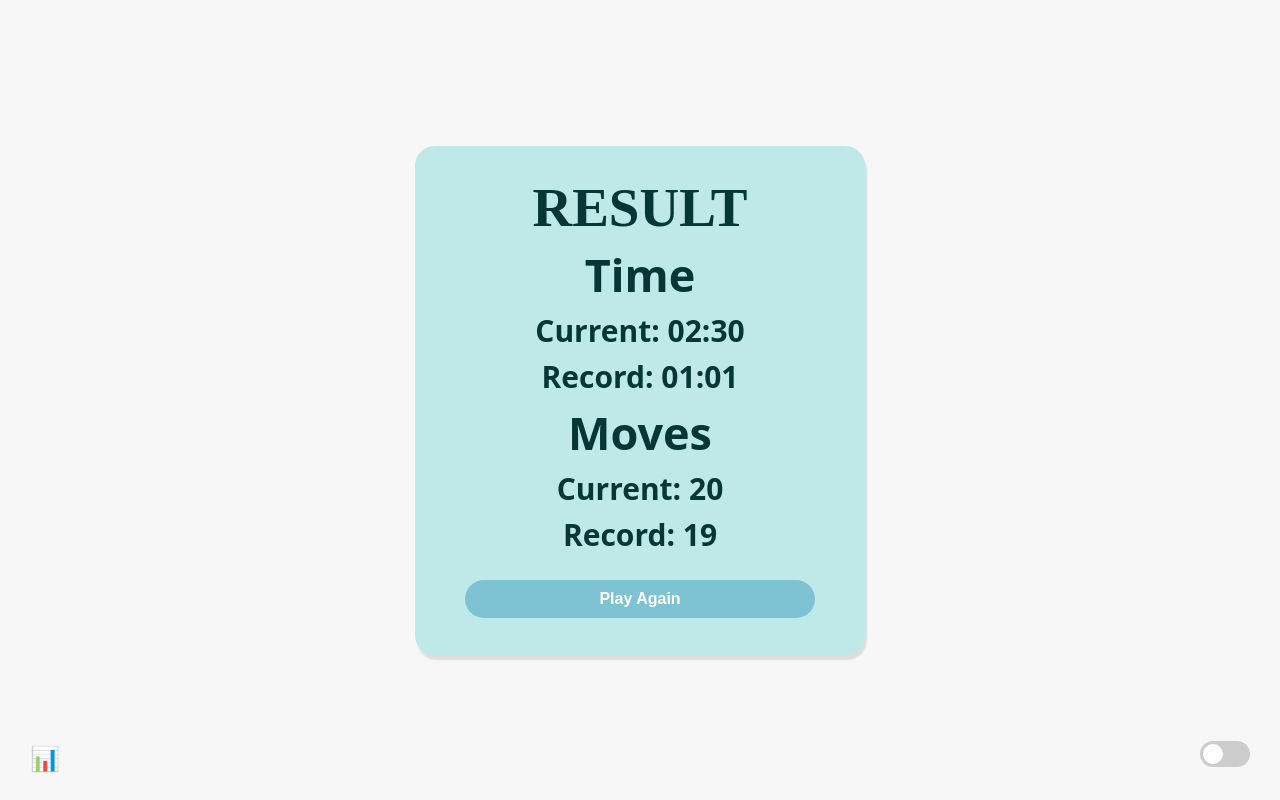
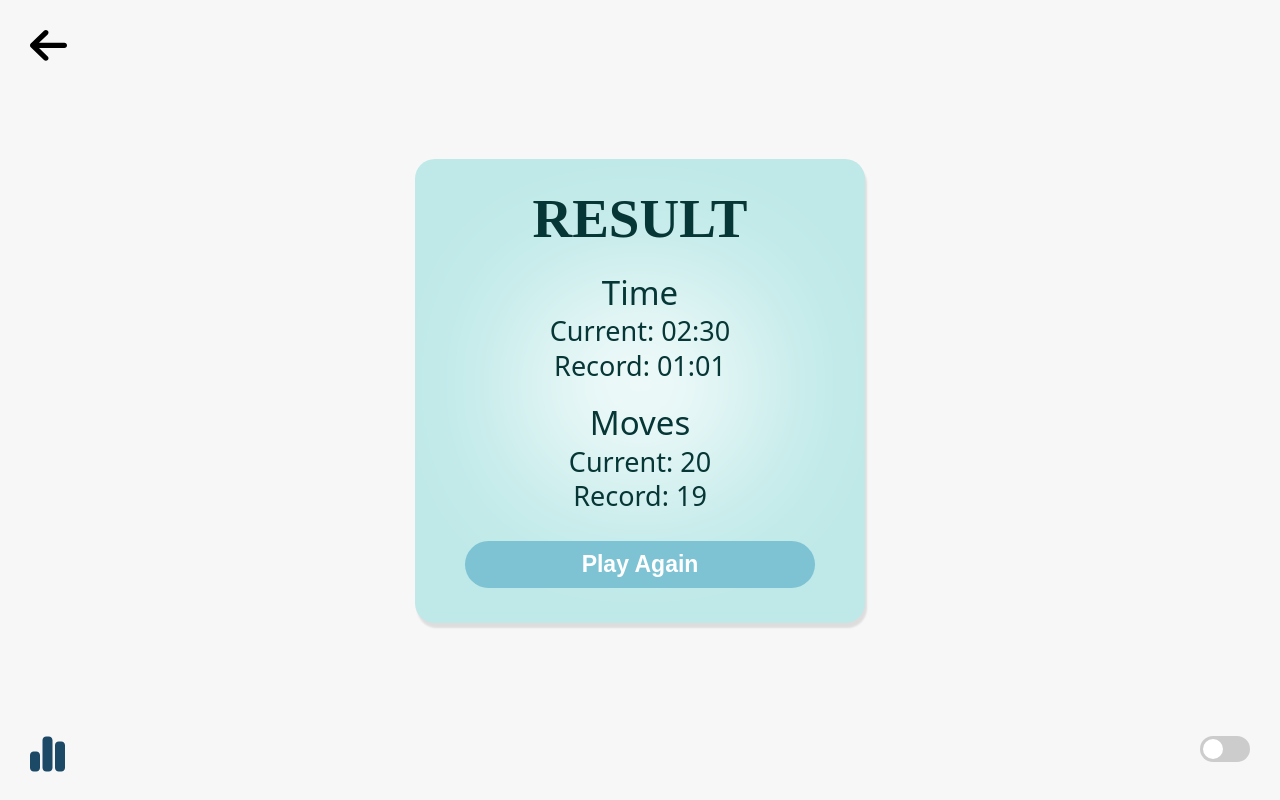
Before and after one commit to cse110-sp25-group14/cse110-sp25-group14, a website: page result.html in a window 1280 px wide. Drawn offline with Linux system fonts and the light colour scheme; a web font is replaced by a local one.

Commit message:
made styling fixes to result page

```diff
--- a/result.css
+++ b/result.css
@@ -7,10 +7,6 @@
   body {
     background-color: #f7f7f7;
     font-family: 'Baloo 2', sans-serif;
-    display: flex;
-    justify-content: center;
-    align-items: center;
-    height: 100vh;
   }
 
   .result {
@@ -22,9 +18,40 @@
     font-size: 55px;
   }
 
+  h1, h2 {
+    margin: 0;
+    padding: 0;
+    line-height: 1.1;
+  }
+
+  /* back arrow styling */
+  #page-info {
+    display: flex;
+    align-items: center;
+    justify-content: flex-start;
+    position: relative;
+    margin: 30px;
+    gap: 10px;
+  }
+
+  #content {
+    display: flex;
+    justify-content: center;
+    align-items: center;
+    height: 75vh;
+  }
+
+  #page-info img{
+    cursor: pointer;
+  }
+
   /* Main result card styling */
   #result-card {
     background-color: #BEE9E8;
+    background-image: url("assets/blur-bg.svg");
+    background-size: cover;
+    background-position: center;
+    background-repeat: no-repeat;
     padding: 30px 20px;
     border-radius: 20px;
     box-shadow: 2px 5px 2px rgb(0 0 0 / 10%);
@@ -36,7 +63,7 @@
   }
 
   .section h2 {
-    font-size: 30px;
+    font-size: 27px;
     margin: 5px 0;
     font-family: "Konkhmer Sleokchher", system-ui;
   }
@@ -46,11 +73,22 @@
   }
 
   h2.time {
-    font-size: 45px;
+    font-size: 33px;
+    margin-top: 25px;
+    font-weight: normal;
   }
 
   h2.moves{
-    font-size: 45px;
+    font-size: 33px;
+    margin-top: 25px;
+    font-weight: normal;
+  }
+
+  .current-time,
+  .record-time,
+  .current-moves,
+  .current-record {
+    font-weight: 400;
   }
 
   /* play again */
@@ -59,9 +97,9 @@
     color: white;
     border: none;
     padding: 10px 20px;
-    margin-top: 20px;
+    margin-top: 25px;
     border-radius: 25px;
-    font-size: 16px;
+    font-size: 23px;
     cursor: pointer;
     transition: background-color 0.3s ease;
     max-width: 90%;
@@ -100,6 +138,12 @@
     font-size: 1.5rem;
   }
 
+  .footer-icon img{
+    width: 35px;
+    height: auto;
+    cursor: pointer;
+  }
+
 /* toggle */
 .toggle {
   width: 50px;
@@ -127,11 +171,8 @@
   body.dark .toggle { background: #444; }
   body.dark .toggle::before { transform: translateX(24px); }
 
-  .footer-icon button {
-    background: none;
-    border: none;
-    font-size: 24px;
-    cursor: pointer;
+  body.dark .footer-icon img {
+    content: url('assets/record-white.svg');
   }
 
   body.dark {
@@ -139,8 +180,13 @@
     color: #fff;
   }
 
+  body.dark #page-info img {
+    content: url('assets/backarrow-white.svg');
+  }
+
   body.dark #result-card{
-    background: #174517;
+    background-color: #174517;
+    background-image: url("assets/blur-bg-darkmode.svg");
     color:#fff
   }
 
--- a/result.html
+++ b/result.html
@@ -10,9 +10,9 @@
   <link rel="stylesheet" href="result.css" />
 </head>
 <body>
-  <header class="stats-banner">
-    <!-- <button id="back-btn" class="back-btn" aria-label="Go back">←</button> -->
-  </header>
+  <div id="page-info">
+    <img src="assets/backarrow.svg" alt="black back arrow"/>
+  </div>
   <main id="content" aria-label="Score summary">
     <div id="result-card">
         <div class="section">
@@ -31,12 +31,13 @@
   </main>
   <footer>
     <div class="footer-icon">
-      <button id="leaderboard-btn" aria-label="Go to leaderboard">📊</button>
+      <img src="assets/record.svg" alt="leaderboard button"/>
     </div>
 
     <div class="toggle" id="themeToggle"
-         role="switch" aria-checked="false"
-         aria-label="Toggle dark mode"></div>
+      role="switch" aria-checked="false"
+      aria-label="Toggle dark mode">
+    </div>
   </footer>
   <script>
     /* Light / dark toggle */
```
Also changed, not shown: assets/backarrow-white.svg (added), assets/blur-bg-darkmode.svg (added), assets/blur-bg.svg (added), assets/record-white.svg (added), assets/record.svg (added).
